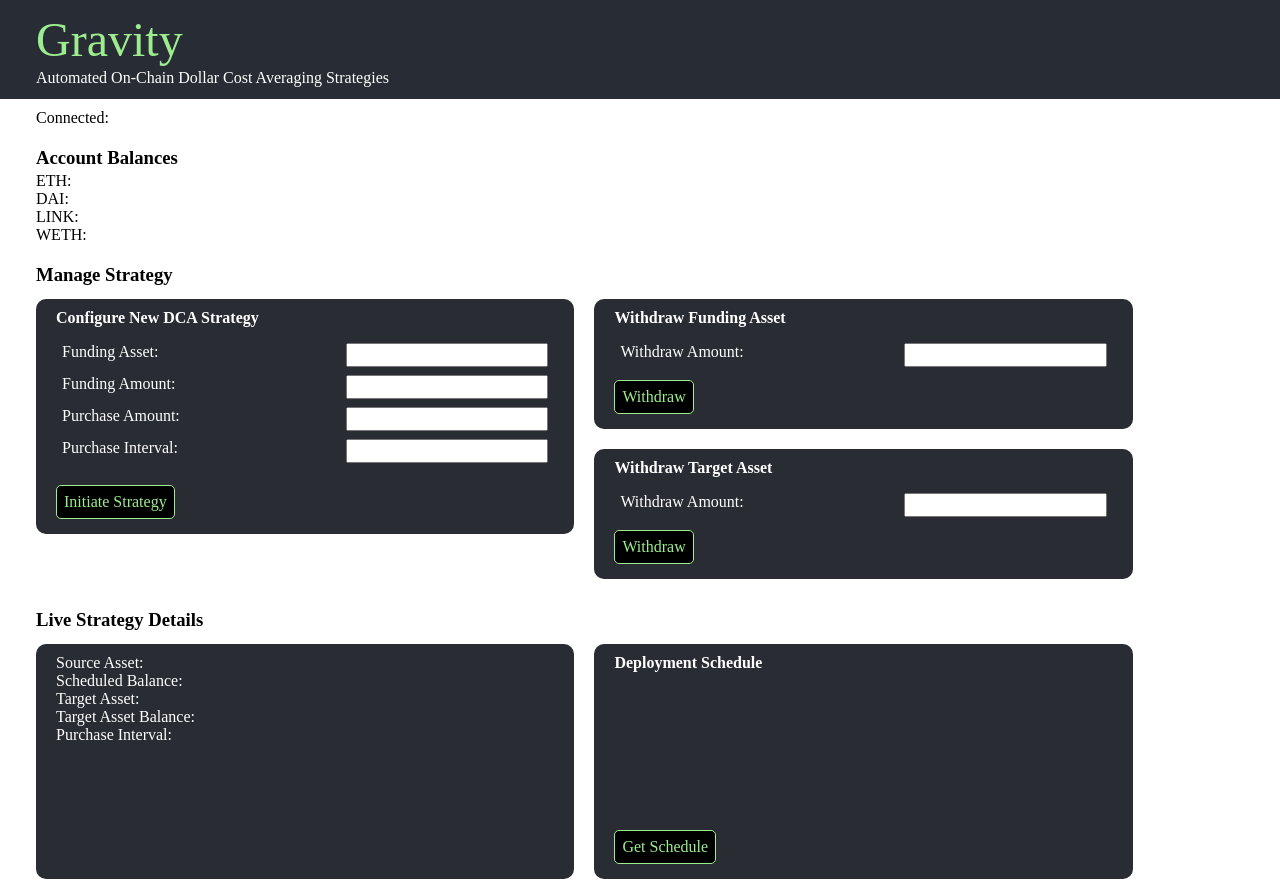
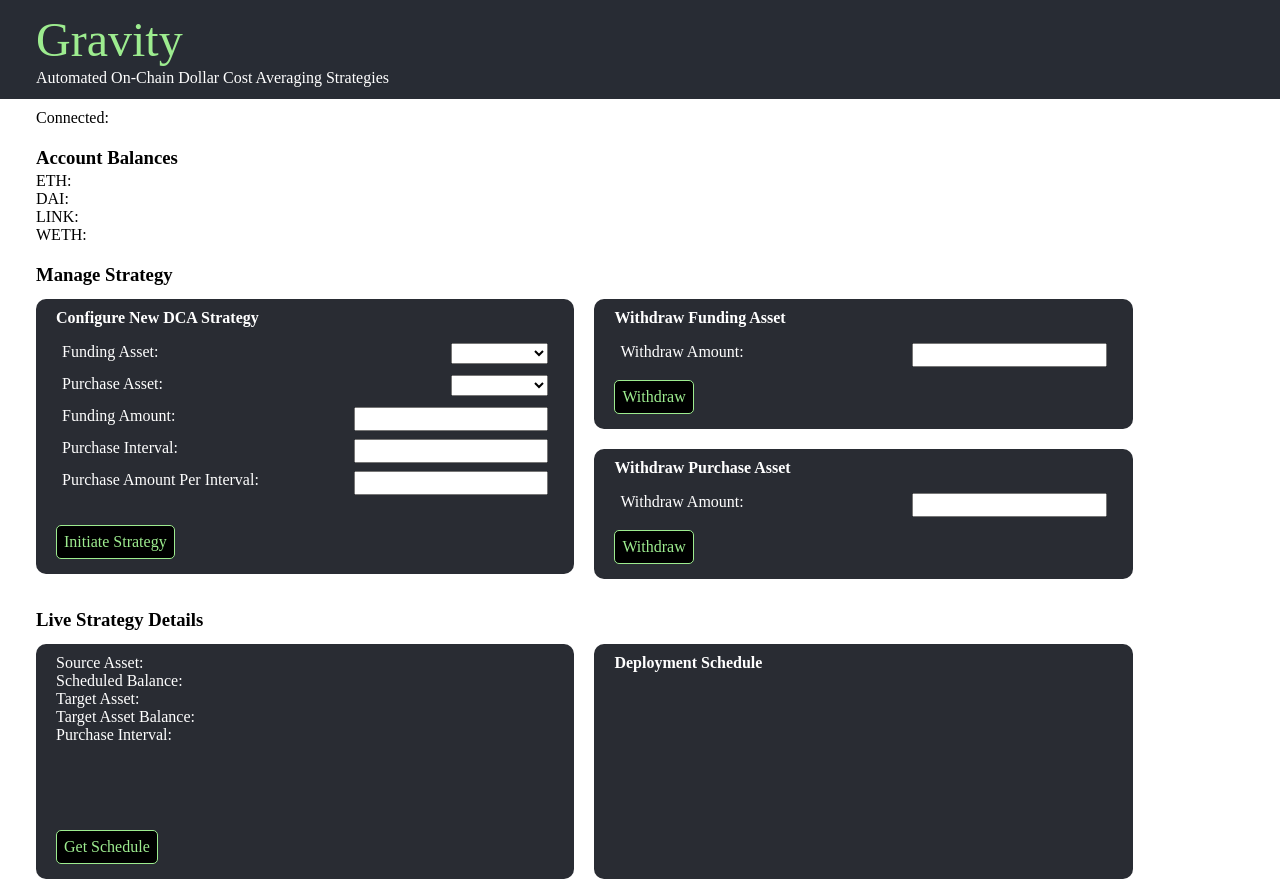
Before and after one commit to Scott-Canning/gravity, a React (Create React App) app in the folder react-frontend/: page / in a window 1280 px wide. Built offline with nearby package versions, Linux system fonts and the light colour scheme.

Commit message:
frontend updates and removal auto update on schedule

```diff
--- a/react-frontend/src/App.css
+++ b/react-frontend/src/App.css
@@ -94,7 +94,7 @@
   font-family: futura;
   color: white;
   width: 45%;
-  height: 215px;
+  height: 255px;
   padding: 10px;
   margin: 10px;
   position: relative;
@@ -176,6 +176,19 @@ button:active{background-color:rgb(255, 255, 255);}
   text-align: right;
   font-size: 16px;
   width: 40%;
+  -webkit-box-sizing: border-box;
+  -moz-box-sizing: border-box;
+       box-sizing: border-box;
+}
+
+.input-row select {
+  float: right;
+  text-align: center;
+  font-size: 16px;
+  width: 20%;
+  -webkit-box-sizing: border-box;
+  -moz-box-sizing: border-box;
+       box-sizing: border-box;
 }
 
 /* My Strategies */
--- a/react-frontend/src/App.js
+++ b/react-frontend/src/App.js
@@ -6,7 +6,6 @@ import gravityJSON from './utils/gravity.json';
 import daiJSON from './utils/dai.json';
 import wethJSON from './utils/weth.json';
 import linkJSON from './utils/link.json';
-
 
 const GRAVITY = GRAVITY_KOVAN;
 const CONTRACT_URL = "https://kovan.etherscan.io/address/" + GRAVITY;
@@ -23,21 +22,19 @@ function App() {
   const [depositAsset, setDepositAsset] = React.useState("");
   const [depositAmount, setDepositAmount] = React.useState("");
   const [purchaseAmount, setPurchaseAmount] = React.useState("");
+  const [purchaseAsset, setPurchaseAsset] = React.useState("");
   const [purchaseInterval, setPurchaseInterval] = React.useState("");
 
   // withdraw state
   const [withdrawSrcAmount, setWithdrawSrcAmount] = React.useState("");
   const [withdrawTgtAmount, setWithdrawTgtAmount] = React.useState("");
 
-  // State variables for user account details
-  //const [ordersCount, setOrdersCount] = React.useState("");
+  // user live strategy details
   const [srcAsset, setSrcAsset] = React.useState("");
   const [srcAssetBal, setSrcAssetBal] = React.useState("");
   const [tgtAsset, setTgtAsset] = React.useState("");
   const [tgtAssetBal, setTgtAssetBal] = React.useState("");
   const [purchInterval, setPurchInterval] = React.useState("");
-  // const [scheduleTimestamps, setScheduleTimestamps] = React.useState([]);
-  // const [schedulePurchases, setSchedulePurchases] = React.useState([]);
   const [purchaseSchedule, setPurchaseSchedule] = React.useState({});
 
   const { ethereum } = window;
@@ -64,7 +61,8 @@ function App() {
     ethereum.request({ method: 'eth_requestAccounts' });
     provider = new ethers.providers.Web3Provider(ethereum);
     displayUserDetails();
-    reconstructSchedule();
+    //reconstructSchedule();
+
   } else {
     console.log("Please install MetaMask!");
   }
@@ -105,6 +103,10 @@ function App() {
   }
 
   async function initiateNewStrategy() {
+    // setDepositAsset('DAI');
+    // setPurchaseAsset('WETH');
+    console.log("depositAsset: ", depositAsset);
+    console.log("purchaseAsset: ", purchaseAsset);
     const signer = await provider.getSigner();
     const tokenInstance = new ethers.Contract(tokenAddresses[depositAsset], contractJSONs[depositAsset], signer);
 
@@ -116,7 +118,7 @@ function App() {
 
     const contractInstance = new ethers.Contract(GRAVITY, gravityJSON, signer);
     const initStrategy = await contractInstance.initiateNewStrategy(tokenAddresses[depositAsset],
-                                                                    tokenAddresses['WETH'],
+                                                                    tokenAddresses[purchaseAsset],
                                                                     parsedDepositAmt,
                                                                     purchaseInterval,
                                                                     parsedPurchaseAmt,
@@ -128,7 +130,7 @@ function App() {
     const parsedAmount = ethers.utils.parseUnits(withdrawSrcAmount.toString());
     const signer = await provider.getSigner();
     const contractInstance = new ethers.Contract(GRAVITY, gravityJSON, signer);
-    const withdrawSource = await contractInstance.withdrawSource(tokenAddresses['DAI'], parsedAmount, {gasLimit: 25000000});
+    const withdrawSource = await contractInstance.withdrawSource(tokenAddresses["DAI"], parsedAmount, {gasLimit: 25000000});
     //console.log("withdrawSource: ", withdrawSource);
   }
 
@@ -136,7 +138,7 @@ function App() {
     const parsedAmount = ethers.utils.parseUnits(withdrawTgtAmount.toString());
     const signer = await provider.getSigner();
     const contractInstance = new ethers.Contract(GRAVITY, gravityJSON, signer);
-    const withdrawTarget = await contractInstance.withdrawTarget(tokenAddresses['WETH'], parsedAmount, {gasLimit: 350000});
+    const withdrawTarget = await contractInstance.withdrawTarget(tokenAddresses["WETH"], parsedAmount, {gasLimit: 350000});
     //console.log("withdrawTarget: ", withdrawTarget);
   }
 
@@ -149,28 +151,19 @@ function App() {
     let tempSchedule = {};
 
     for(let i = 0; i < timestamps.length; i++) {
-      let formattedTimestamp = timeConverter(ethers.utils.formatEther(timestamps[i]) * 1e18);
+      let formattedTimestamp = convertTimestamp(ethers.utils.formatEther(timestamps[i]) * 1e18);
       tempSchedule[formattedTimestamp] = ethers.utils.formatUnits(purchaseAmounts[i]);
     }
     setPurchaseSchedule(tempSchedule);
     //console.log(purchaseSchedule);
   }
 
-  function timeConverter(UNIX_timestamp){
-    let a = new Date(UNIX_timestamp * 1000);
-    let months = ['Jan','Feb','Mar','Apr','May','Jun','Jul','Aug','Sep','Oct','Nov','Dec'];
-    let year = a.getFullYear();
-    let month = months[a.getMonth()];
-    let date = a.getDate();
-    let hour = a.getHours();
-    let min =  a.getMinutes();
-    if(min.length === 1) {
-      min = "0" + min;
-      //min = min.substring(-2);
-    }
-    let time = date + ' ' + month + ' ' + year + ' ' + hour + ':' + min;//.substring(-2);
-    return time.toString();
-  }
+  function convertTimestamp(timestamp) {
+    const milliseconds = timestamp * 1000
+    const dateObject = new Date(milliseconds);
+    const formatDate = dateObject.toLocaleString();
+    return formatDate;
+}
 
   return (
     <div className="App">
@@ -210,24 +203,34 @@ function App() {
         <div className="deposit">
           <b>Configure New DCA Strategy</b>
           <div className="input-row">
-            <label> Funding Asset: </label>
-            <input  value={depositAsset} onInput={e => setDepositAsset(e.target.value)}/>
+              <label> Funding Asset: </label>
+              <select selected={depositAsset} onChange={e => setDepositAsset(e.target.value)}>
+                <option value="" { ...depositAsset == '' ? 'selected="selected"' : '' }></option>
+                <option value="DAI" { ...depositAsset == 'DAI' ? 'selected="selected"' : '' }>DAI</option>
+              </select>
+          </div>
+          <div className="input-row">
+              <label> Purchase Asset: </label>
+              <select selected={purchaseAsset} onChange={e => setPurchaseAsset(e.target.value)}>
+                <option value="" { ...purchaseAsset == '' ? 'selected="selected"' : '' }></option>
+                <option value="WETH" { ...purchaseAsset == 'WETH' ? 'selected="selected"' : '' }>WETH</option>
+              </select>
           </div>
           <div className="input-row">
             <label> Funding Amount: </label>
             <input  value={depositAmount} onInput={e => setDepositAmount(e.target.value)}/>
           </div>
           <div className="input-row">
-            <label> Purchase Amount: </label>
-            <input  value={purchaseAmount} onInput={e => setPurchaseAmount(e.target.value)}/>
-          </div>
-          <div className="input-row">
             <label> Purchase Interval: </label>
             <input  value={purchaseInterval} onInput={e => setPurchaseInterval(e.target.value)}/>
           </div>
-            <div className="deposit-button">
-              <button onClick={initiateNewStrategy}> Initiate Strategy </button>
-            </div>
+          <div className="input-row">
+            <label> Purchase Amount Per Interval: </label>
+            <input  value={purchaseAmount} onInput={e => setPurchaseAmount(e.target.value)}/>
+          </div>
+          <div className="deposit-button">
+            <button onClick={initiateNewStrategy}> Initiate Strategy </button>
+          </div>
         </div>
 
         <div className="withdraw">
@@ -241,7 +244,7 @@ function App() {
           </div>
         </div>
         <div className="withdraw">
-          <b>Withdraw Target Asset</b>
+          <b>Withdraw Purchase Asset</b>
           <div className="input-row">
             <label> Withdraw Amount: </label>
             <input value={withdrawTgtAmount} onInput={e => setWithdrawTgtAmount(e.target.value)}/>
@@ -271,20 +274,21 @@ function App() {
               Purchase Interval: {purchInterval}
             </li>
           </ul>
+          <div className="schedule-button">
+            <button onClick={reconstructSchedule}> Get Schedule </button>
+          </div>
         </div>
         <div className ="strategy-details">
           <b>Deployment Schedule</b>
             <div style={{paddingLeft: '10px'}}>
               { Object.keys(purchaseSchedule).map((key) => {
                 return (
-                    <p key={key}> {key} | Purchase amount: {purchaseSchedule[key]} DAI</p>
+                    <p key={key}> {key} | Purchase Amount: {purchaseSchedule[key]} DAI</p>
                 );
                 })
               }
             </div>
-          <div className="schedule-button">
-            <button onClick={reconstructSchedule}> Get Schedule </button>
-          </div>
+
         </div>
       </div>
     </div>
```
Also changed, not shown: react-frontend/public/daiIcon.png (added), react-frontend/public/ethIcon.png (added).
